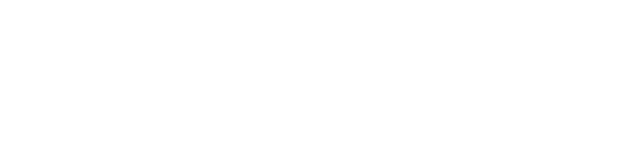
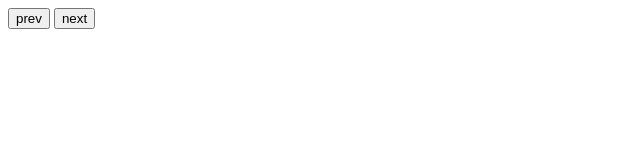
Before and after one commit to ASpudka/practic-24-06, a plain HTML site: page index.html in a window 1280 px wide. Shown: the whole page, without its empty margins (0-640 px from the left). Drawn offline with Linux system fonts and the light colour scheme.

Commit message:
Add stucture index.html

```diff
--- a/index.html
+++ b/index.html
@@ -8,6 +8,10 @@
   <title>Document</title>
 </head>
 <body>
-
+  <section class="slider-container">
+    <button>prev</button>
+    <button>next</button>
+    <div class="slide"><img src="" alt=""></div>
+  </section>
 </body>
 </html>
```
